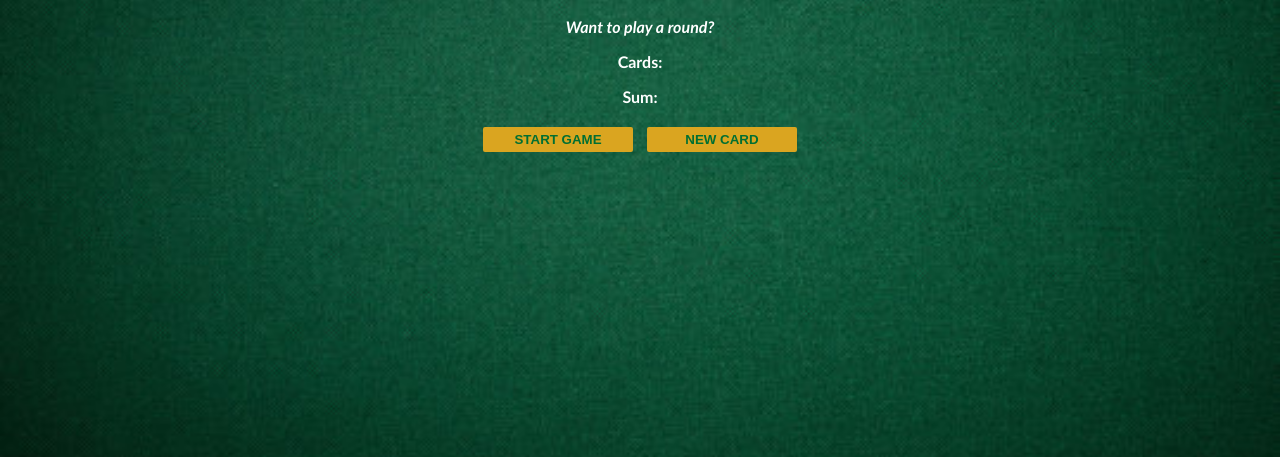
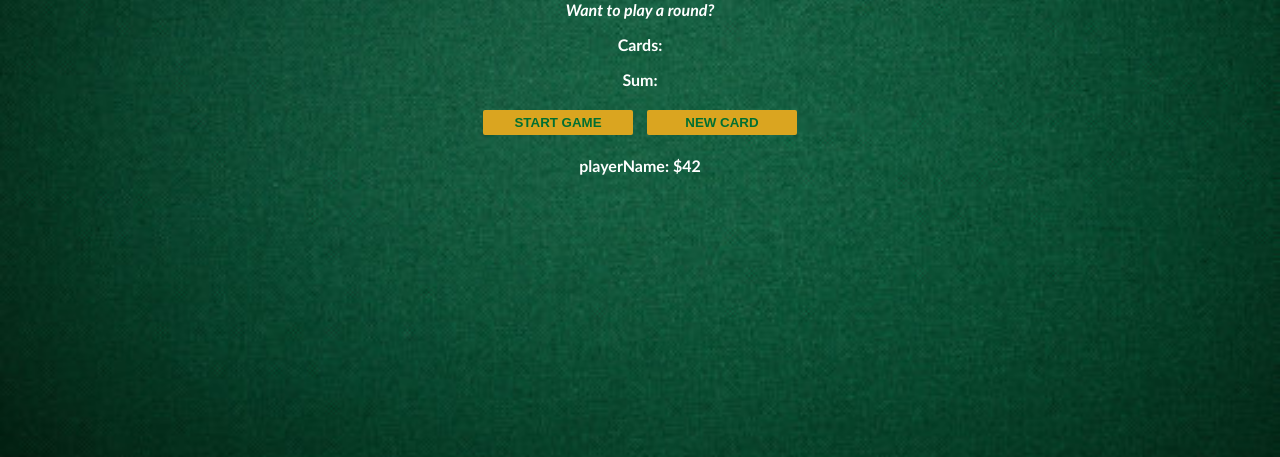
Before and after one commit to mnsinclair/blackjack, a plain HTML site: page index.html in a window 1280 px wide. Shown: the part 343-800 px from the top of the page. Drawn offline with Linux system fonts and the light colour scheme.

Commit message:
feature: Player Object & Score

```diff
--- a/index.html
+++ b/index.html
@@ -13,6 +13,7 @@
                     <p id="sum-el">Sum:</p>
                     <button onclick="startGame()">START GAME</button>
                     <button onclick="newCard()">NEW CARD</button>
+                    <p id="player-el"></p>
                 </div>
             </div>
         </div>
--- a/index.js
+++ b/index.js
@@ -6,6 +6,14 @@ let message = "";
 let messageEl = document.getElementById("message-el");
 let sumEl = document.getElementById("sum-el");
 let cardsEl = document.getElementById("cards-el");
+let playerEl = document.getElementById("player-el");
+
+let player = {
+    name: "playerName",
+    chips: 42,
+};
+
+playerEl.textContent = player.name + ": $" + player.chips;
 
 function startGame() {
     cards = [getRandomCard(), getRandomCard()];
```
Lines whose indentation alone changed are shown as unchanged.
